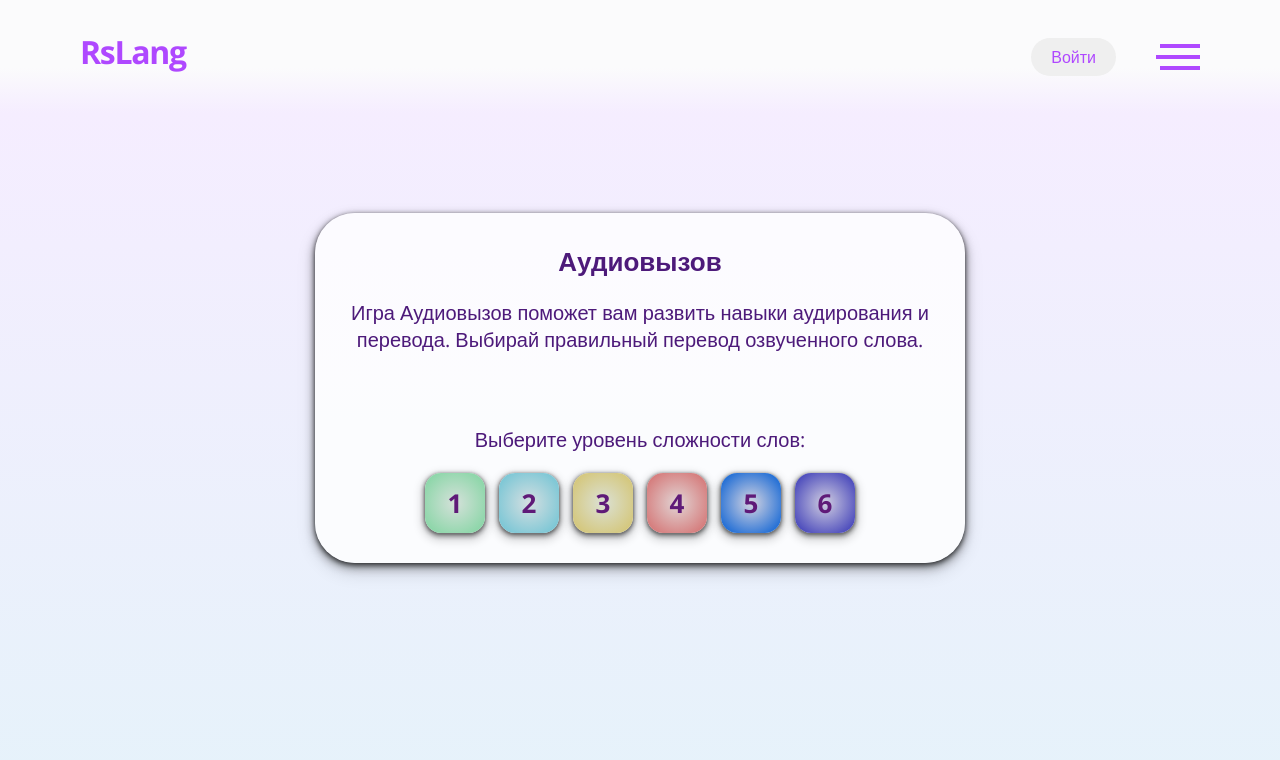
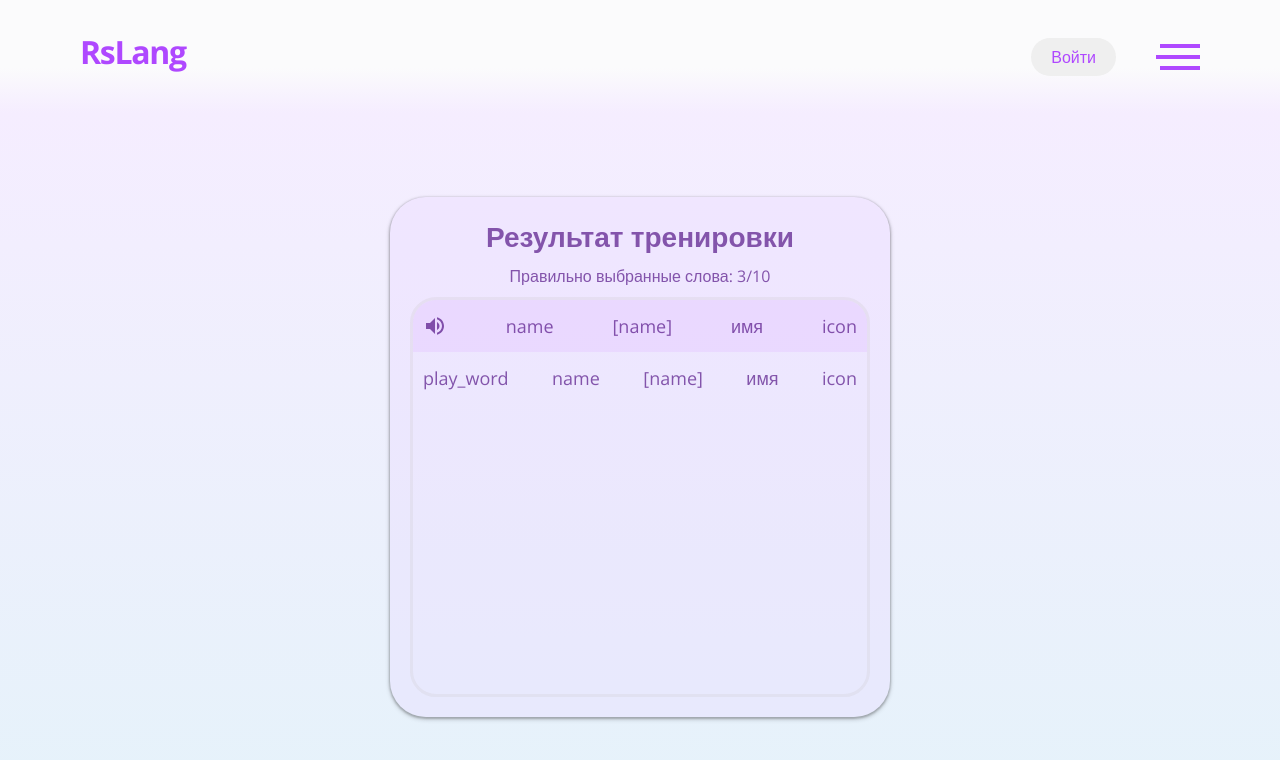
Before and after one commit to DnsYOUdnk/rslang, a React (Create React App) app in the folder rslang-app/: page /games/audiocall in a window 1280 px wide. Shown: the top 760 px of the page. Built offline with nearby package versions, Linux system fonts and the light colour scheme.

Commit message:
refactor: move the audio player to a separate function

```diff
--- a/rslang-app/src/components/GameLoader/GameLoader.module.css
+++ b/rslang-app/src/components/GameLoader/GameLoader.module.css
@@ -1,5 +1,4 @@
 .game_loader {
   max-width: 180px;
-  display: flex;
-  height: 100%;
+  margin: auto;
 }
--- a/rslang-app/src/components/GameStatistic/GameStatistic.module.css
+++ b/rslang-app/src/components/GameStatistic/GameStatistic.module.css
@@ -0,0 +1,82 @@
+.game_statistic {
+  margin-top: 100px;
+  min-width: 500px;
+  min-height: 420px;
+  max-height: 65vh;
+  margin: auto;
+  border-radius: 36px;
+  background-color: rgba(231, 212, 253, 0.3);
+  padding: 20px;
+  text-align: center;
+  display: flex;
+  flex-direction: column;
+  box-shadow: 0 1px 2px 1px rgb(0 0 0 / 20%), 0 2px 4px 1px rgb(0 0 0 / 15%);
+  color: #46017ba3;
+}
+
+.title {
+  font-size: 28px;
+  margin-bottom: 10px;
+}
+
+.sub_title {
+  margin-bottom: 10px;
+  font-size: 16px;
+}
+
+.words_items {
+  list-style: none;
+  min-height: 100%;
+  border: 3px solid rgba(192, 188, 188, 0.2);
+  border-radius: 26px;
+  display: flex;
+  flex-direction: column;
+  overflow: hidden;
+}
+
+.statistic_table {
+  height: 100vh;
+  overflow-y: scroll;
+}
+
+.statistic_table::-webkit-scrollbar {
+  width: 4px;
+}
+
+.statistic_table::-webkit-scrollbar-track {
+  background-color: transparent;
+  border-radius: 4px;
+}
+
+.statistic_table::-webkit-scrollbar-thumb {
+  border-radius: 4px;
+  background: linear-gradient(transparent 1%, #b048ff84 50%, transparent 99%);
+}
+
+.word_item {
+  display: flex;
+  align-items: center;
+  justify-content: space-between;
+  padding: 14px 0;
+}
+
+.word_item:nth-child(odd) {
+  background-color: #dbaffd43;
+}
+
+.word_item div:first-child {
+  padding-left: 10px;
+}
+
+.word_item div:last-child {
+  padding-right: 10px;
+}
+
+.play_word {
+  display: flex;
+  cursor: pointer;
+}
+
+.play_word:hover {
+  opacity: .7;
+}
--- a/rslang-app/src/components/GameStatistic/GameStatistic.tsx
+++ b/rslang-app/src/components/GameStatistic/GameStatistic.tsx
@@ -1,7 +1,61 @@
-import { GameStatisticProps } from './GameStatistic.props'
+import cl from './GameStatistic.module.css';
+import cn from 'classnames';
+import { useState } from 'react';
+import { GameStatisticProps } from './GameStatistic.props';
+import VolumeUpIcon from '@mui/icons-material/VolumeUp';
+import { playAudioWord } from '../../utils/audioPlayer';
 
 export const GameStatistic = ({className, ...props}: GameStatisticProps): JSX.Element => {
+  const [onPlayWord, setOnPlayWord] = useState<boolean>(false);
+
   return (
-    <>finish</>
+    <>
+      <div className={cn(className, cl.game_statistic)}>
+        <h3 className={cn(cl.title)}>
+          {'Результат тренировки'}
+        </h3>
+        <div className={cn(cl.sub_title)}>
+          {'Правильно выбранные слова: 3/10'}
+        </div>
+        <div className={cn(cl.statistic_table)}>
+          <ul className={cn(cl.words_items)}>
+            <li className={cn(cl.word_item)}>
+              <div className={cn(cl.play_word)} onClick={() => playAudioWord('sad')}>
+                <VolumeUpIcon/>
+              </div>
+              <div className={cn(cl.word_original)}>
+                {'name'}
+              </div>
+              <div className={cn(cl.word_transcription)}>
+                {'[name]'}
+              </div>
+              <div className={cn(cl.word_translate)}>
+                {'имя'}
+              </div>
+              <div className={cn(cl.word_translate)}>
+                {'icon'}
+              </div>
+            </li>
+            <li className={cn(cl.word_item)}>
+              <div className={cn(cl.play_word)}>
+                {'play_word'}
+              </div>
+              <div className={cn(cl.word_original)}>
+                {'name'}
+              </div>
+              <div className={cn(cl.word_transcription)}>
+                {'[name]'}
+              </div>
+              <div className={cn(cl.word_translate)}>
+                {'имя'}
+              </div>
+              <div className={cn(cl.word_translate)}>
+                {'icon'}
+              </div>
+            </li>
+          </ul>
+        </div>
+      </div>
+    </>
   )
 }
--- a/rslang-app/src/pages/GameWrapperPage/GameWrapperPage.tsx
+++ b/rslang-app/src/pages/GameWrapperPage/GameWrapperPage.tsx
@@ -46,7 +46,7 @@ export const GameWrapperPage = ({
       <main className={cn(className, cl.main)}>
         {
           (() => {
-            if(!endGame) {
+            if(endGame) {
               if(onStart && listWords.length >= 20) {
                 return (
                   <>
--- a/rslang-app/src/pages/Games/AudioCallPage/GameAudioCallPage.tsx
+++ b/rslang-app/src/pages/Games/AudioCallPage/GameAudioCallPage.tsx
@@ -1,7 +1,7 @@
 import cl from './GameAudioCallPage.module.css';
 import cn from 'classnames';
-import { useCallback, useEffect, useMemo, useRef, useState } from 'react';
 import Lottie from 'lottie-react';
+import { useCallback, useEffect, useRef, useState } from 'react';
 import { GameAudioCallProps } from './GameAudioCallPage.props';
 import { CountDown } from '../../../components/CountDown/CountDown';
 import { ButtonSound } from '../../../components/ButtonSound/ButtonSound';
@@ -14,6 +14,7 @@ import { IWord } from '../../../types/dataWordTypes';
 import { getRandomWord, getRandomWords } from '../../../utils/getRandomWords';
 import voiceWordOn from './../../../assets/json-animation/voiceWordOn.json';
 import { playSoundEffects } from '../../../utils/playSoundEffects';
+import { audioPlayer, playAudioWord } from '../../../utils/audioPlayer';
 
 const BASE_URL = 'https://react-learn-language.herokuapp.com/';
 const DEFAULT_MAX_LIVES = 5;
@@ -36,13 +37,9 @@ export const GameAudioCallPage = ({ className, ...props }: GameAudioCallProps) =
     shuffleArray(words as IWord[]);
   }, [words])
 
-  const audioPlayer = useMemo(() => new Audio(), []);
-
-  const playAudioWord = useCallback((url: string): void => {
-    setOnBlockPlayWord(!onBlockPlayWord)
-    audioPlayer.src = BASE_URL + url;
-    audioPlayer.play();
-  }, [audioPlayer, onBlockPlayWord])
+  audioPlayer.addEventListener('play',() => {
+    setOnBlockPlayWord(true)
+  })
 
   audioPlayer.addEventListener('ended',() => {
     setOnBlockPlayWord(false)
@@ -61,18 +58,7 @@ export const GameAudioCallPage = ({ className, ...props }: GameAudioCallProps) =
     } else if (resultWordsArr!.length === quantityWords || !countLives) {
       setEndGame!(true)
     }
-  }, [
-    words,
-    wordLearn,
-    nextWord,
-    startGame,
-    countLives,
-    translateWordsArr,
-    playAudioWord,
-    setEndGame,
-    resultWordsArr,
-    quantityWords
-  ])
+  }, [words, wordLearn, nextWord, startGame, countLives, translateWordsArr, setEndGame, resultWordsArr, quantityWords, onBlockPlayWord])
 
   const countDownHandler = (start: boolean): void => {
     setStartGame(start);
@@ -118,15 +104,7 @@ export const GameAudioCallPage = ({ className, ...props }: GameAudioCallProps) =
       default:
         break;
     }
-  },[startGame,
-    onBlockPlayWord,
-    viewAnswer,
-    handlerSoundChange,
-    checkCorrectAnswer,
-    translateWordsArr,
-    moveNextWord,
-    playAudioWord,
-    wordLearn.audio]);
+  },[startGame, onBlockPlayWord, viewAnswer, handlerSoundChange, checkCorrectAnswer, translateWordsArr, moveNextWord, wordLearn.audio]);
 
   useEffect(() => {
     document.addEventListener('keypress', onKeypress);
--- /dev/null
+++ b/rslang-app/src/utils/audioPlayer.ts
@@ -0,0 +1,8 @@
+const BASE_URL = 'https://react-learn-language.herokuapp.com/';
+
+export const audioPlayer = new Audio();
+
+export const playAudioWord = (url: string): void => {
+  audioPlayer.src = BASE_URL + url;
+  audioPlayer.play();
+}
```
